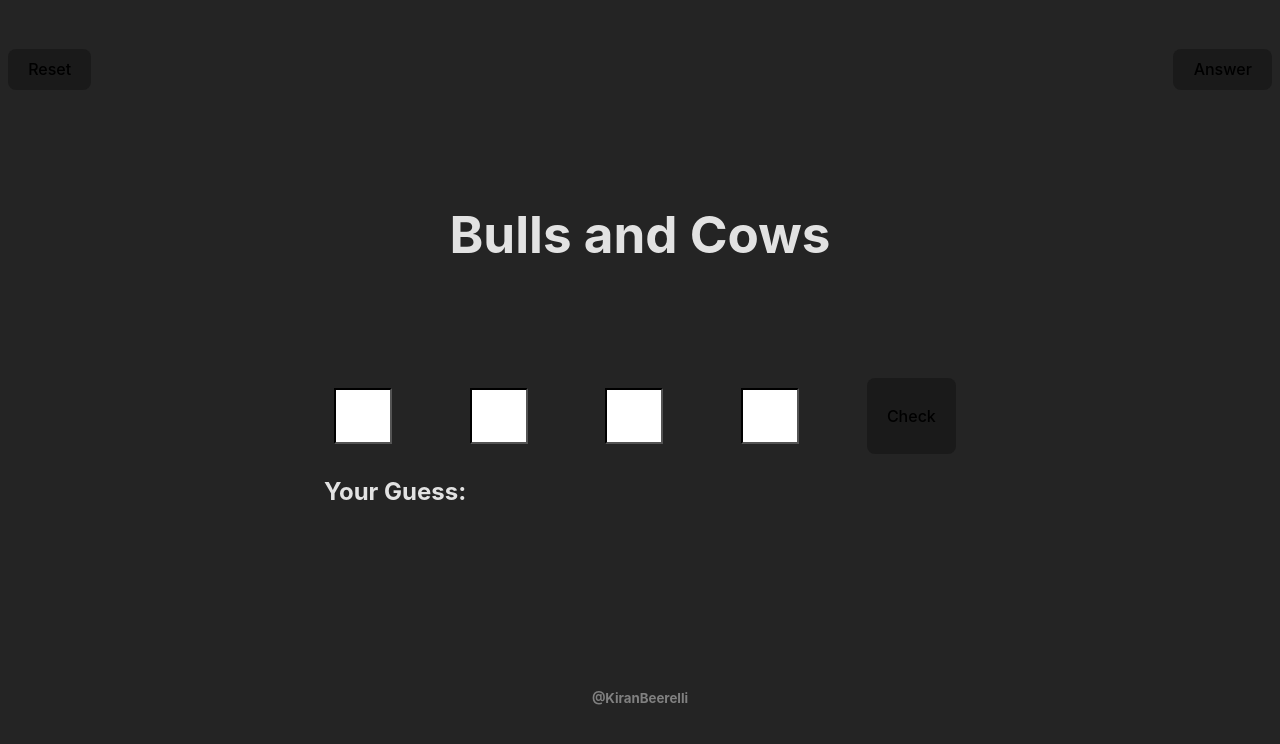
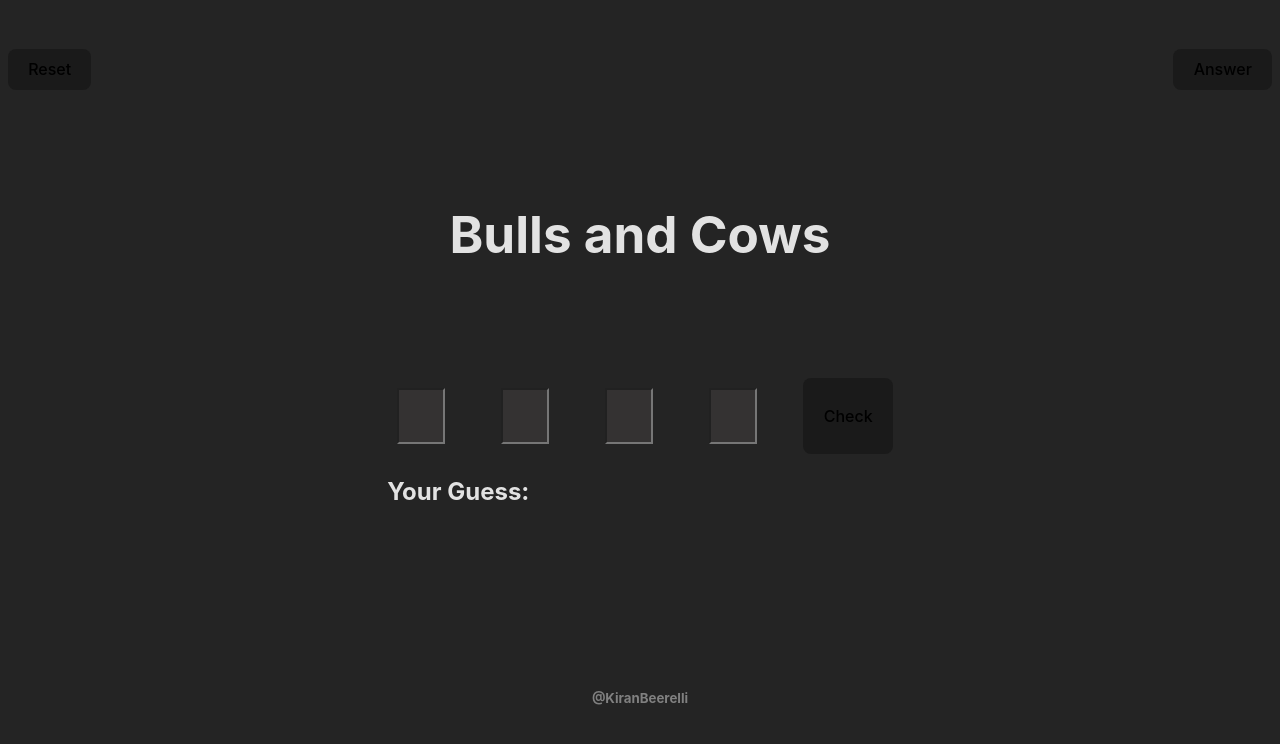
Before and after one commit to Poseidon-Heir/Gamebullsandcows, a React (Create React App) app: page / in a window 1280 px wide. Shown: the top 744 px of the page. Built offline with nearby package versions, Linux system fonts and the light colour scheme.

Commit message:
re -redesigning inputboxes

```diff
--- a/src/gameboard.css
+++ b/src/gameboard.css
@@ -1,16 +1,17 @@
 input{
-    width:50px;
+    width:40px;
     height:50px;
     margin:10px;
     font-size: xx-large;
-    border-color: rgb(0, 0, 0);
+   background-color:rgb(52, 50, 50);
+   text-align: center;
 }
 .gamestation{
     display: flex;
     justify-content: space-between;
 }
 .gamecontainer{
-    width: 50%;
+    width: 40%;
 }
 .attemptdata{
     width:250px;
```
